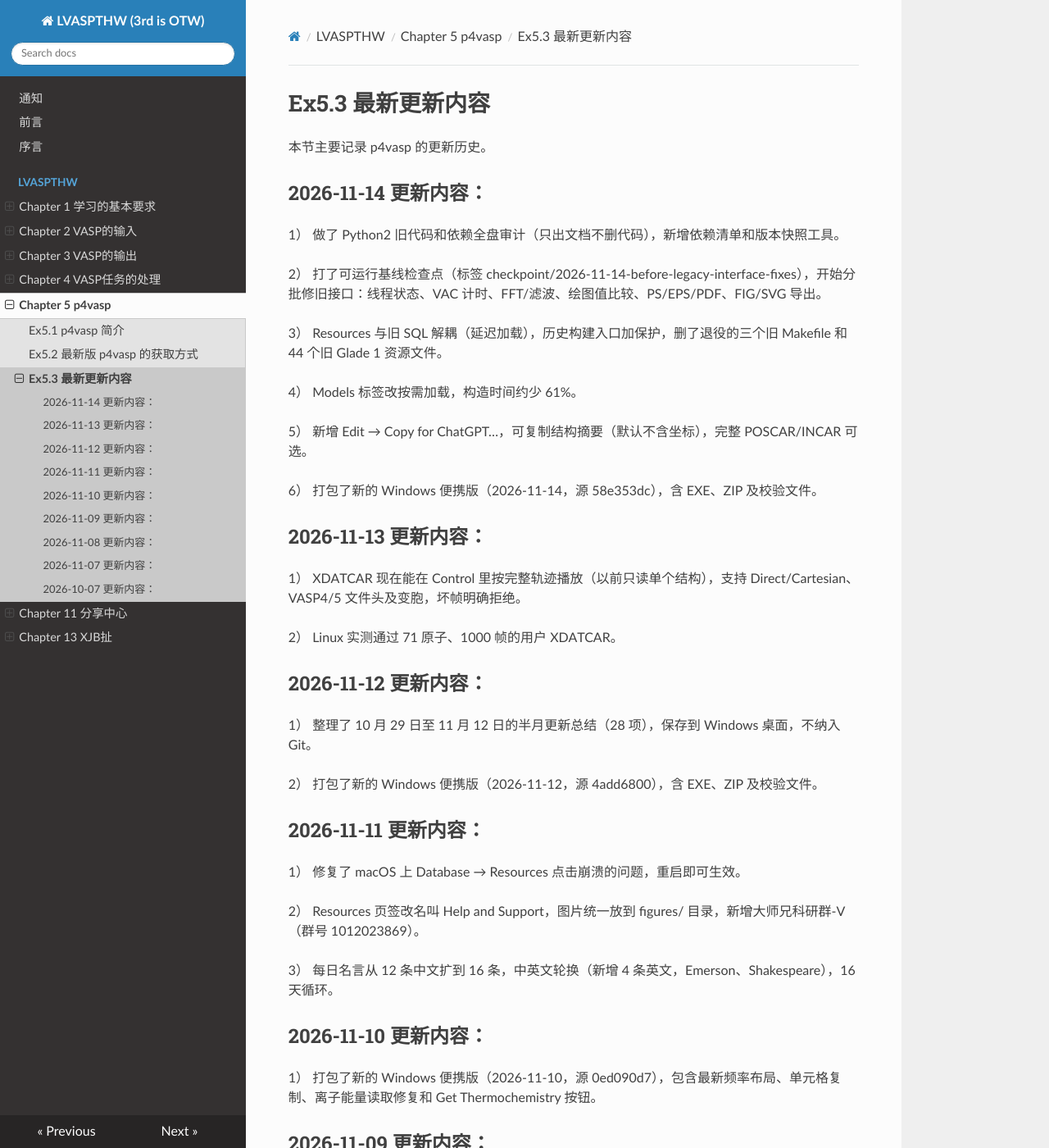
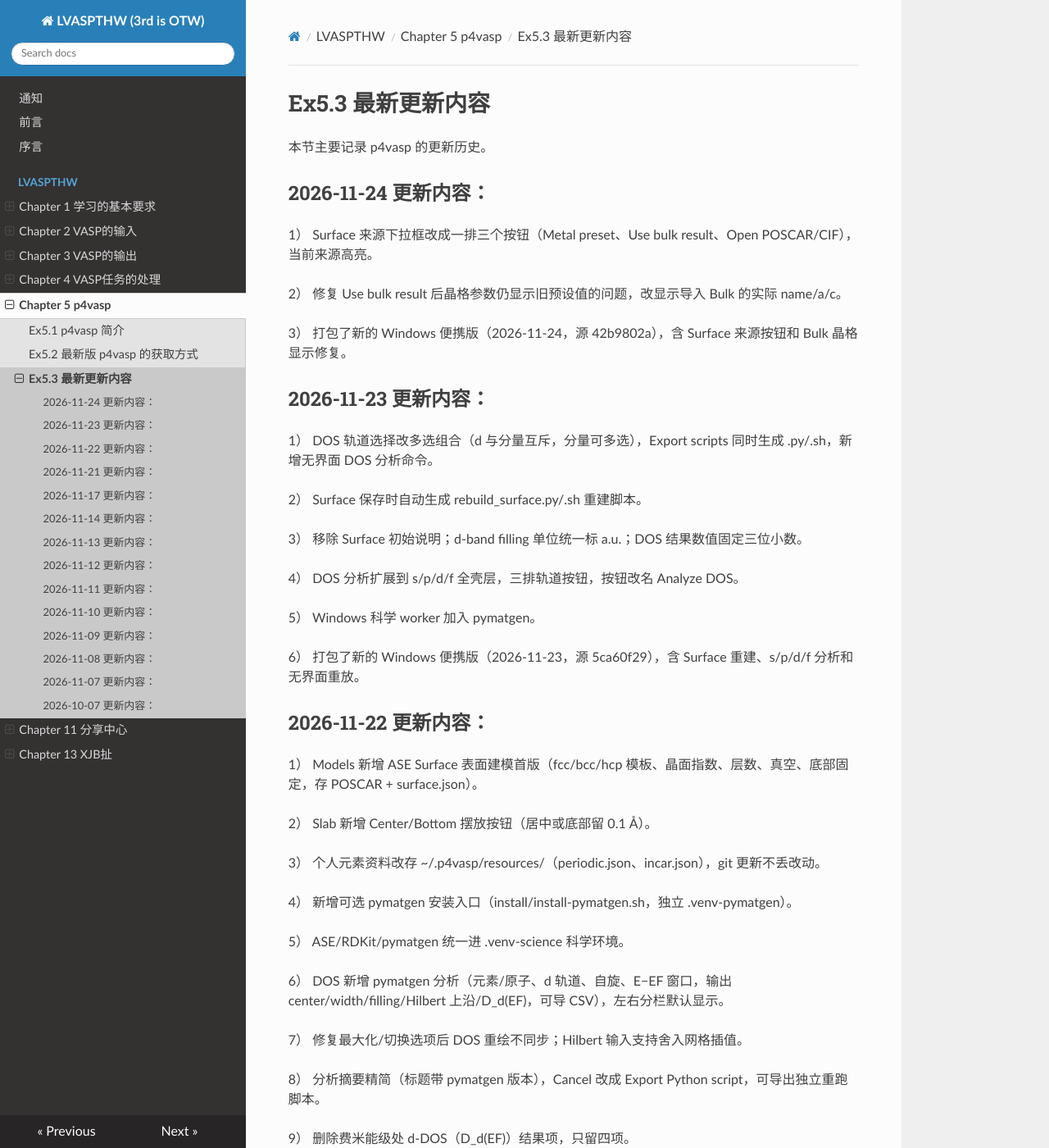
Before and after one commit to bigbrosci/LVASPTHW_com, an MkDocs documentation site: the page built from docs/LVASPTHW/Ex5.3.md, in a window 1280 px wide and 1400 px high. Shown: the whole window at 82% size. Built offline with MkDocs 1.6.1, drawn with Linux system fonts in a browser that asks for light colours; nearby versions of some CDN libraries; some of the changed text lies outside the part shown.

Commit message:
11-25-2026

```diff
--- a/docs/LVASPTHW/Ex5.3.md
+++ b/docs/LVASPTHW/Ex5.3.md
@@ -1,6 +1,66 @@
 # Ex5.3 最新更新内容
 
 本节主要记录 p4vasp 的更新历史。
+
+## 2026-11-24 更新内容：
+
+1） Surface 来源下拉框改成一排三个按钮（Metal preset、Use bulk result、Open POSCAR/CIF），当前来源高亮。
+
+2） 修复 Use bulk result 后晶格参数仍显示旧预设值的问题，改显示导入 Bulk 的实际 name/a/c。
+
+3） 打包了新的 Windows 便携版（2026-11-24，源 42b9802a），含 Surface 来源按钮和 Bulk 晶格显示修复。
+
+## 2026-11-23 更新内容：
+
+1） DOS 轨道选择改多选组合（d 与分量互斥，分量可多选），Export scripts 同时生成 .py/.sh，新增无界面 DOS 分析命令。
+
+2） Surface 保存时自动生成 rebuild_surface.py/.sh 重建脚本。
+
+3） 移除 Surface 初始说明；d-band filling 单位统一标 a.u.；DOS 结果数值固定三位小数。
+
+4） DOS 分析扩展到 s/p/d/f 全壳层，三排轨道按钮，按钮改名 Analyze DOS。
+
+5） Windows 科学 worker 加入 pymatgen。
+
+6） 打包了新的 Windows 便携版（2026-11-23，源 5ca60f29），含 Surface 重建、s/p/d/f 分析和无界面重放。
+
+## 2026-11-22 更新内容：
+
+1） Models 新增 ASE Surface 表面建模首版（fcc/bcc/hcp 模板、晶面指数、层数、真空、底部固定，存 POSCAR + surface.json）。
+
+2） Slab 新增 Center/Bottom 摆放按钮（居中或底部留 0.1 Å）。
+
+3） 个人元素资料改存 ~/.p4vasp/resources/（periodic.json、incar.json），git 更新不丢改动。
+
+4） 新增可选 pymatgen 安装入口（install/install-pymatgen.sh，独立 .venv-pymatgen）。
+
+5） ASE/RDKit/pymatgen 统一进 .venv-science 科学环境。
+
+6） DOS 新增 pymatgen 分析（元素/原子、d 轨道、自旋、E−EF 窗口，输出 center/width/filling/Hilbert 上沿/D_d(EF)，可导 CSV），左右分栏默认显示。
+
+7） 修复最大化/切换选项后 DOS 重绘不同步；Hilbert 输入支持舍入网格插值。
+
+8） 分析摘要精简（标题带 pymatgen 版本），Cancel 改成 Export Python script，可导出独立重跑脚本。
+
+9） 删除费米能级处 d-DOS（D_d(EF)）结果项，只留四项。
+
+10） 能量范围改单行显示，自旋选择改 Both/Up/Down 三按钮。
+
+## 2026-11-21 更新内容：
+
+1） Control/Show 实时绘制细节降到约 70%（原生分段 32 改 22），交互更流畅，导出画质不变。
+
+2） OUTCAR-* 文件名支持补齐（OUTCAR-freq、OUTCAR-frequency 及混合大小写走频率读取）。
+
+3） 打包了新的 Windows 便携版（2026-11-21，源 f5de130e）。
+
+## 2026-11-17 更新内容：
+
+1） 振动预览鼠标导航对齐 Show（中键平移、右键缩放、Ctrl 左键旋转，播放/切换模式保留相机）。
+
+2） 氢原子显示球半径放大 1.5 倍（只作用于 H）。
+
+3） OUTCAR_freq 等频率文件名现在能直接打开（OUTCAR_* 不区分大小写走频率读取）。
 
 ## 2026-11-14 更新内容：
 
```
Also changed, not shown: 1 other file.
